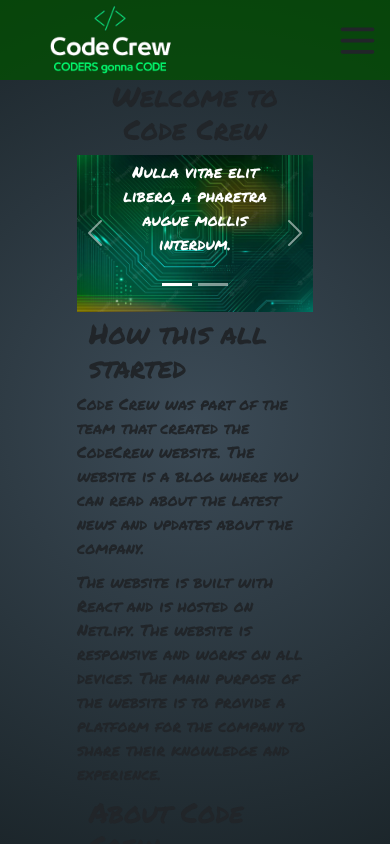
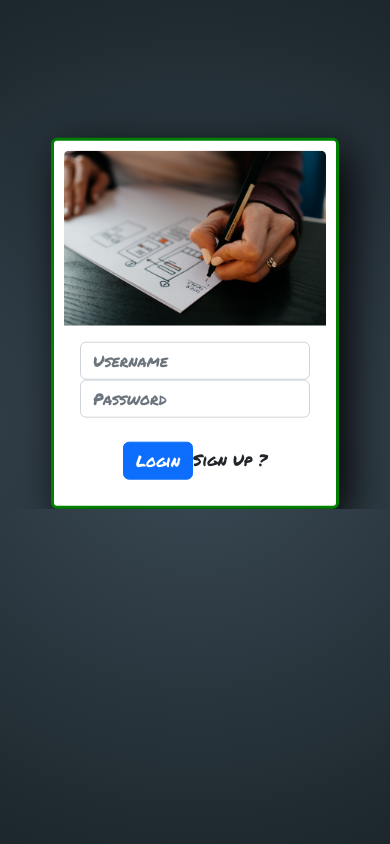
Before and after one commit to F1R3W0LF-96/codecrew-frontend, a React (Create React App) app: page / in a window 390 px wide. Shown: the top 844 px of the page. Built offline with nearby package versions, Linux system fonts and the light colour scheme.

Commit message:
"login and signup addeded"

```diff
--- a/src/App.css
+++ b/src/App.css
@@ -16,7 +16,7 @@
 }
 
 .App-header {
-  background-color: #282c34;
+  /* background-color: #282c34; */
   min-height: 100vh;
   display: flex;
   flex-direction: column;
--- a/src/App.js
+++ b/src/App.js
@@ -13,9 +13,7 @@ function App() {
     <BrowserRouter>
 
       <div className="App">
-        <Header />
         <Content />
-        <Footer />
 
       </div>
     </BrowserRouter>
--- a/src/components/content/Content.js
+++ b/src/components/content/Content.js
@@ -6,24 +6,38 @@ import Row from 'react-bootstrap/Row';
 import Col from 'react-bootstrap/Col';
 import LandingPage from '../landingPage/LandingPage';
 import VideoBlog from '../videoblog/VideoBlog';
+import Main from '../loginSignup/Main';
+import Header from '../header/Header';
+import Footer from '../footer/Footer';
 
 function Content() {
   return (
-    <Container>
-      <Row>
-        <Col></Col>
-        <Col xs={8}>
+    <Row>
+
         <Routes>
-        <Route path="/" element={<LandingPage />} />
-        <Route path="/videoblog" element={<VideoBlog />} />
-      </Routes>
+          <Route path="/" element={<Main />} />
 
-        </Col>
-        <Col></Col>
-      </Row>
+          <Route path="/home" element={<ComponentWithHeaderFooter>
+            <LandingPage />
+          </ComponentWithHeaderFooter>} />
+          <Route path="/videoblog" element={<VideoBlog />} />
+        </Routes>
 
-    </Container>
+    </Row>
+
   )
 }
 
+const ComponentWithHeaderFooter = (props) => (
+  <div>
+    <Header />
+    <Col></Col>
+      <Col xs={8}>
+    {props.children}
+    </Col>
+    <Col></Col>
+    <Footer />
+  </div>
+);
+
 export default Content
--- /dev/null
+++ b/src/components/loginSignup/Login.js
@@ -0,0 +1,19 @@
+import React from 'react'
+import backgroundImage from '../../assets/Technical.jpeg'
+
+export default function Login({ setExistingUser }) {
+    return (
+        <div class="card login" style={{ width: "18rem" }}>
+            <img class="card-img-top" src={backgroundImage} alt="Card image cap" />
+            <div class="card-body">
+                <p class="card-text">
+                    <input type="text" class="form-control" id="username" placeholder="Username" />
+                    <input type="password" class="form-control" id="password" placeholder="Password" /><br/>
+                    <button type="submit" class="btn btn-primary">Login</button>
+                    <a onClick={()=>setExistingUser(false)} >Sign Up ?</a>
+
+                </p>
+            </div>
+        </div>
+    )
+}
--- /dev/null
+++ b/src/components/loginSignup/Main.js
@@ -0,0 +1,21 @@
+import React from 'react'
+import Login from './Login';
+import "./main.css"
+import SignUp from './SignUp';
+
+function Main() {
+    const [existingUser, setExistingUser] = React.useState(true);
+    return (
+        <div className='login-container'>
+
+            {existingUser ?
+                <Login setExistingUser={(flag) => setExistingUser(flag)} />
+                :
+                <SignUp  setExistingUser={(flag) => setExistingUser(flag)}/>
+            }
+        </div>
+
+    )
+}
+
+export default Main
--- /dev/null
+++ b/src/components/loginSignup/SignUp.js
@@ -0,0 +1,75 @@
+import React from 'react'
+import Button from 'react-bootstrap/Button';
+import Modal from 'react-bootstrap/Modal';
+function SignUp({ setExistingUser }) {
+
+    return (
+        <>
+            <Modal show={true} onHide={() => setExistingUser(true)}>
+                <Modal.Header closeButton>
+                    <Modal.Title>Register Now</Modal.Title>
+                </Modal.Header>
+                <Modal.Body>
+                    <form>
+                        <div className="form-group">
+                            <label htmlFor="username">Username</label>
+                            <input type="text" className="form-control" id="username" placeholder="Username" />
+                        </div>
+                        <div className="form-group">
+                            <label htmlFor="password">Password</label>
+                            <input type="password" className="form-control" id="password" placeholder="Password" />
+                        </div>
+                        <div className="form-group">
+                            <label htmlFor="email">Email</label>
+                            <input type="email" className="form-control" id="email" placeholder="Email" />
+                        </div>
+                        <div className="form-group">
+                            <label htmlFor="phone">Phone</label>
+                            <input type="text" className="form-control" id="phone" placeholder="Phone" />
+                        </div>
+                        <div className="form-group">
+                            <label htmlFor="address">Address</label>
+                            <input type="text" className="form-control" id="address" placeholder="Address" />
+                        </div>
+                        <div className="form-group">
+                            <label htmlFor="city">City</label>
+                            <input type="text" className="form-control" id="city" placeholder="City" />
+                        </div>
+                        <div className="form-group">
+                            <label htmlFor="state">State</label>
+                            <input type="text" className="form-control" id="state" placeholder="State" />
+                        </div>
+                        <div className="form-group">
+                            <label htmlFor="zip">Zip</label>
+                            <input type="text" className="form-control" id="zip" placeholder="Zip" />
+                        </div>
+                        <div className="form-group">
+                            <label htmlFor="country">Country</label>
+                            <input type="text" className="form-control" id="country" placeholder="Country" />
+                        </div>
+                        <div className="form-group">
+                            <label htmlFor="birthday">Birthday</label>
+                            <input type="date" className="form-control" id="birthday" placeholder="Birthday" />
+                        </div>
+                        <div className="form-group">
+                            <label htmlFor=""></label>
+                            <input type="checkbox" />
+                            I agree to the terms and conditions
+                        </div>
+                        </form>
+
+                </Modal.Body>
+                <Modal.Footer>
+                    <Button variant="secondary" onClick={() => setExistingUser(true)}>
+                        Close
+                    </Button>
+                    <Button variant="primary" onClick={() => setExistingUser(true)}>
+                        Save Changes
+                    </Button>
+                </Modal.Footer>
+            </Modal>
+        </>
+    )
+}
+
+export default SignUp
--- /dev/null
+++ b/src/components/loginSignup/main.css
@@ -0,0 +1,22 @@
+
+.card.login{
+    margin: 0;
+    margin-left: 3%;
+    position: absolute;
+    top: 50%;
+    transform: translateY(-50%);
+    border: 3px solid green;
+    padding: 10px;
+    box-shadow: 10px 15px 46px black;
+
+}
+
+@media screen and (max-width: 768px){
+    .card.login{
+        position: relative !important;
+        margin: 0 auto !important;
+    }
+    .login-container{
+        margin-top: 33.33%!important;
+    }
+}
```
